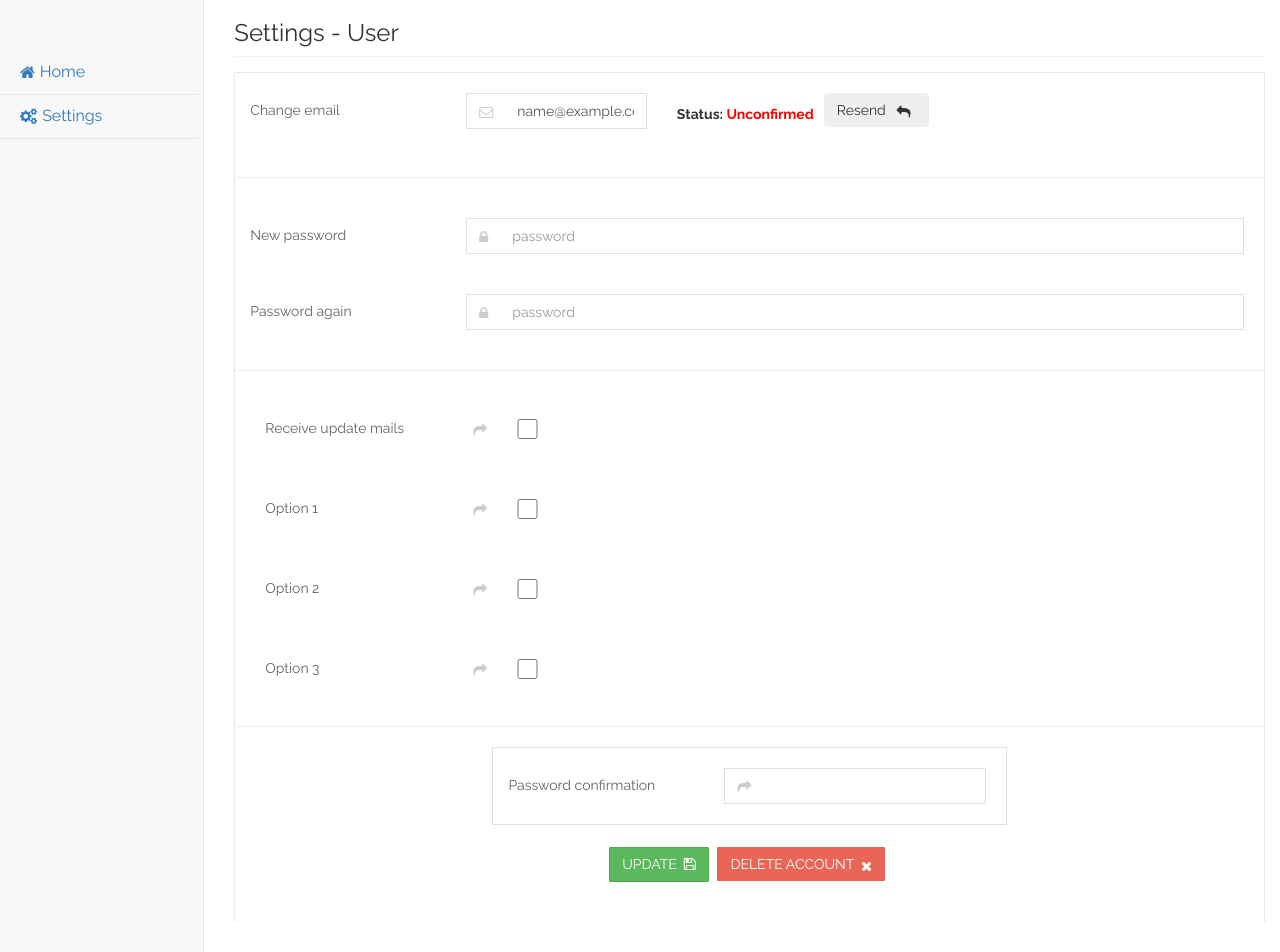
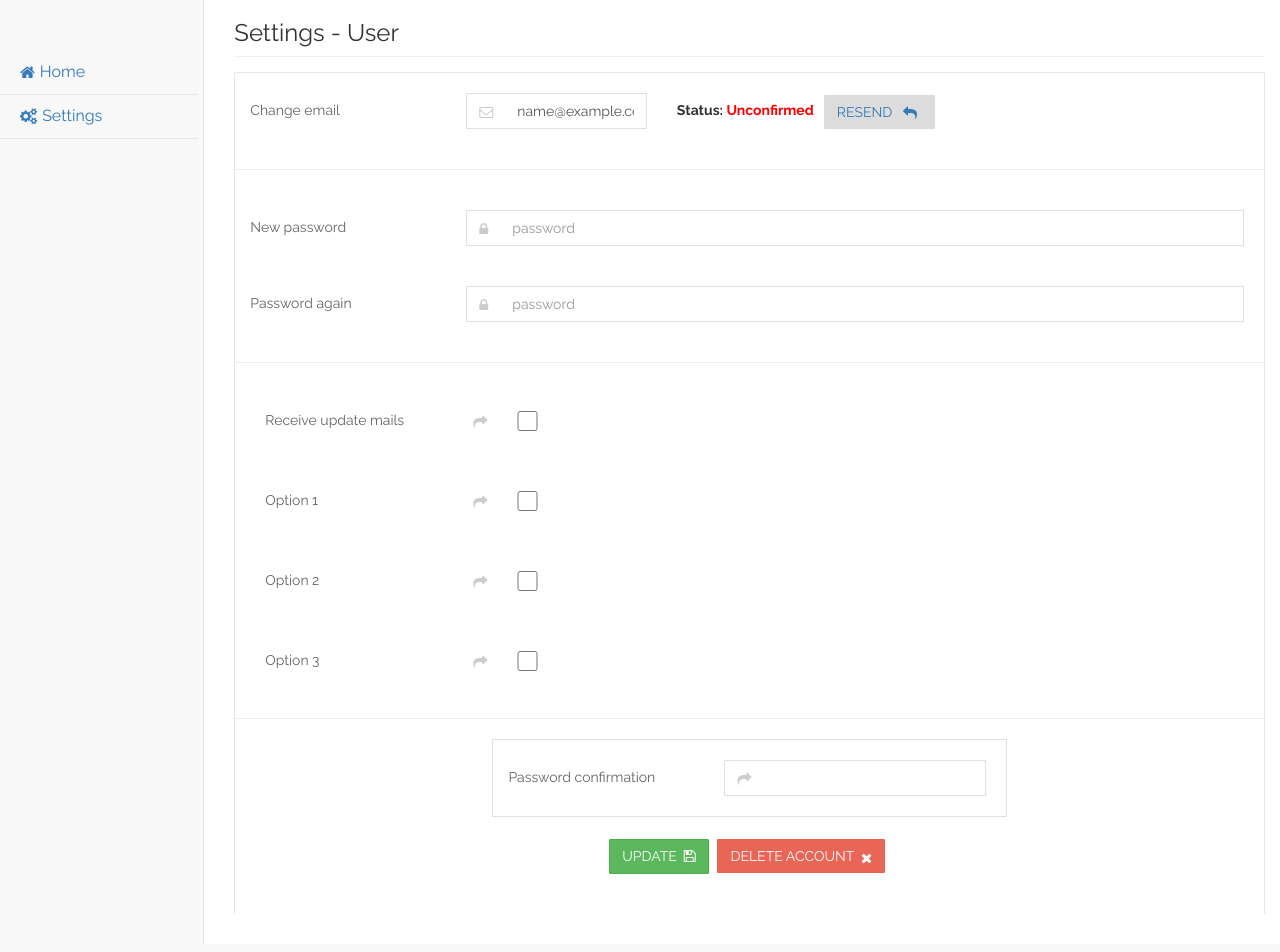
Before and after one commit to stephenthoma/devcoded.com, a Flask app: page /dashboard/ in a window 1280 px wide, after a click that opens the changed part. Shown: the part 75-1027 px from the top of the page. Run offline with Flask 2, Linux system fonts and the light colour scheme; the visitor is signed in with stand-in values (Sample User, id 1); data comes from the database, SQL or seed files in the repository; some libraries are stand-ins or nearby versions.

Commit message:
Added resend email button

```diff
--- a/app/static/css/dashboard.css
+++ b/app/static/css/dashboard.css
@@ -149,6 +149,10 @@ body {
   box-shadow: none;
 }
 
+#activation-resend {
+  background-color: gainsboro;
+}
+
 #activation-resend i{
   margin-right: 5px;
 }
--- a/app/templates/dashboard/settings/user_settings.html
+++ b/app/templates/dashboard/settings/user_settings.html
@@ -29,9 +29,10 @@
                 green"> Confirmed</span>
               {% else %}
                 red"> Unconfirmed</span> &nbsp;
-                <button id="activation-resend" class="btn">
-                  Resend &nbsp; <i class="fa fa-reply"></i>
-                </button>
+                <a href="{{ url_for('auth.resend_confirmation') }}"
+                   id="activation-resend" class="btn custom-button">
+                    Resend &nbsp; <i class="fa fa-reply"></i>
+                </a>
               {% endif %}
               </b>
             </div>
```
